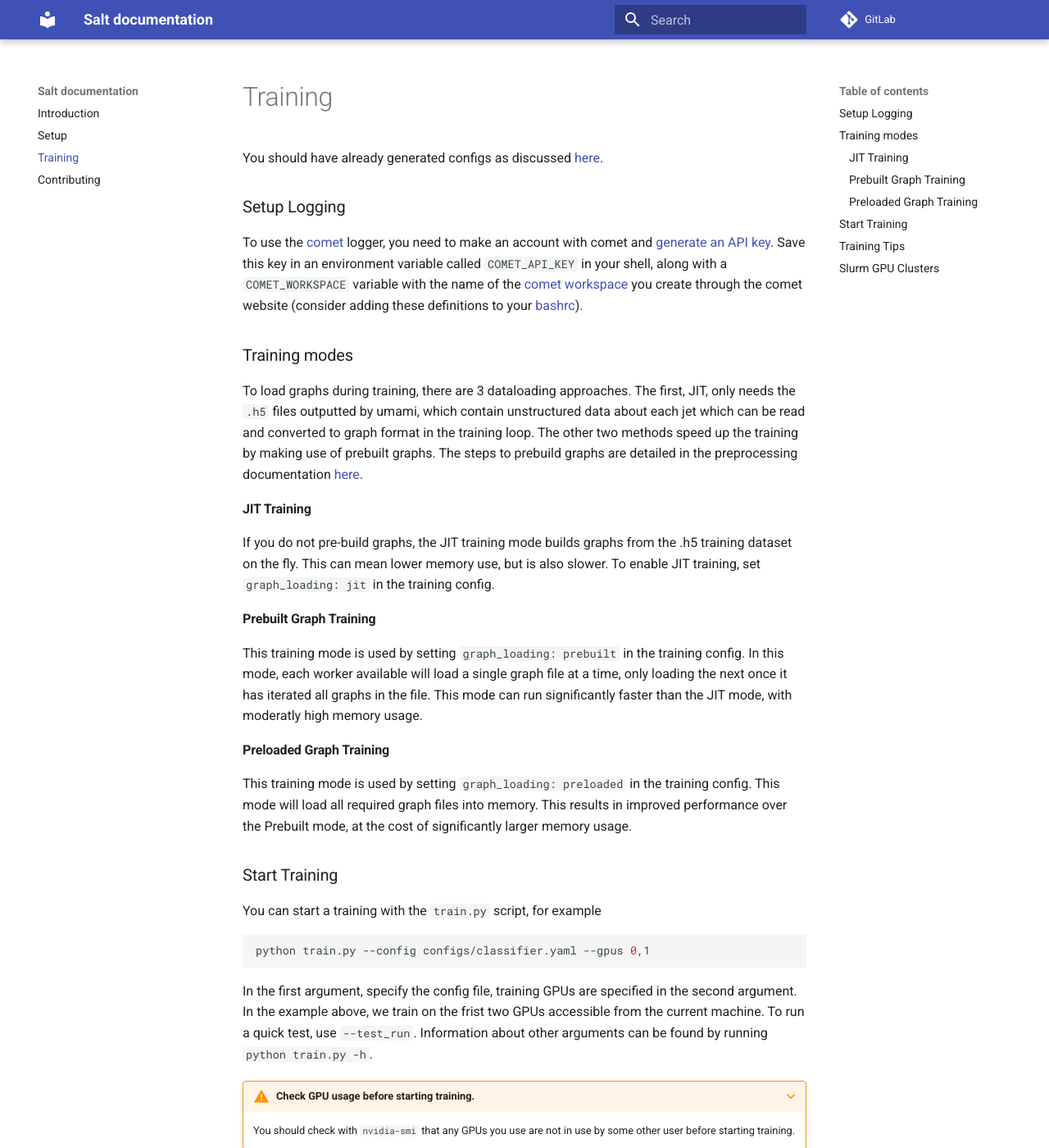
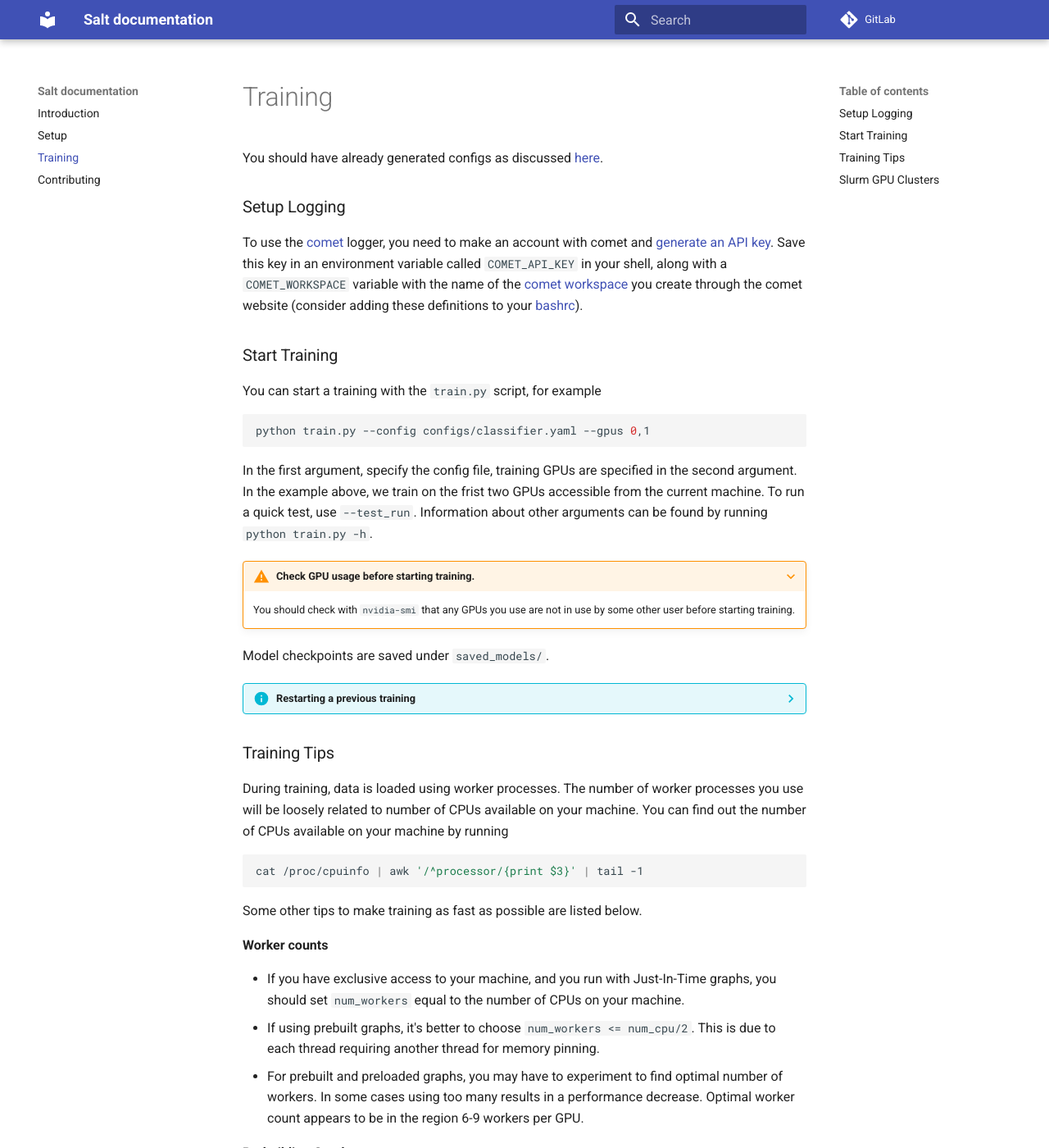
Before and after one commit to umami-hep/salt, an MkDocs documentation site: the page built from docs/training.md, in a window 1280 px wide and 1400 px high. Shown: the whole window at 82% size. Built offline with MkDocs 1.6.1 and Material for MkDocs 9.7.7, drawn with Linux system fonts in a browser that asks for light colours.

Commit message:
fix linting

```diff
--- a/docs/training.md
+++ b/docs/training.md
@@ -3,23 +3,6 @@ You should have already generated configs as discussed [here](https://ftag-gnn.d
 ### Setup Logging
 
 To use the [comet](https://www.comet.ml/) logger, you need to make an account with comet and [generate an API key](https://www.comet.ml/docs/quick-start/#getting-your-comet-api-key). Save this key in an environment variable called `COMET_API_KEY` in your shell, along with a `COMET_WORKSPACE` variable with the name of the [comet workspace](https://www.comet.ml/docs/user-interface/#workspaces) you create through the comet website (consider adding these definitions to your [bashrc](https://www.journaldev.com/41479/bashrc-file-in-linux)).
-
-### Training modes
-
-To load graphs during training, there are 3 dataloading approaches.
-The first, JIT, only needs the `.h5` files outputted by umami, which contain unstructured data about each jet which can be read and converted to graph format in the training loop.
-The other two methods speed up the training by making use of prebuilt graphs.
-The steps to prebuild graphs are detailed in the preprocessing documentation [here](https://ftag-gnn.docs.cern.ch/preprocessing/#pre-building-graphs).
-
-#### JIT Training
-If you do not pre-build graphs, the JIT training mode builds graphs from the .h5 training dataset on the fly. This can mean lower memory use, but is also slower.
-To enable JIT training, set `graph_loading: jit` in the training config.
-
-#### Prebuilt Graph Training
-This training mode is used by setting `graph_loading: prebuilt` in the training config. In this mode, each worker available will load a single graph file at a time, only loading the next once it has iterated all graphs in the file. This mode can run significantly faster than the JIT mode, with moderatly high memory usage.
-
-#### Preloaded Graph Training
-This training mode is used by setting `graph_loading: preloaded` in the training config. This mode will load all required graph files into memory. This results in improved performance over the Prebuilt mode, at the cost of significantly larger memory usage.
 
 ### Start Training
 
```
Also changed, not shown: docs/setup.md (line endings or trailing spaces), 1 other file.
